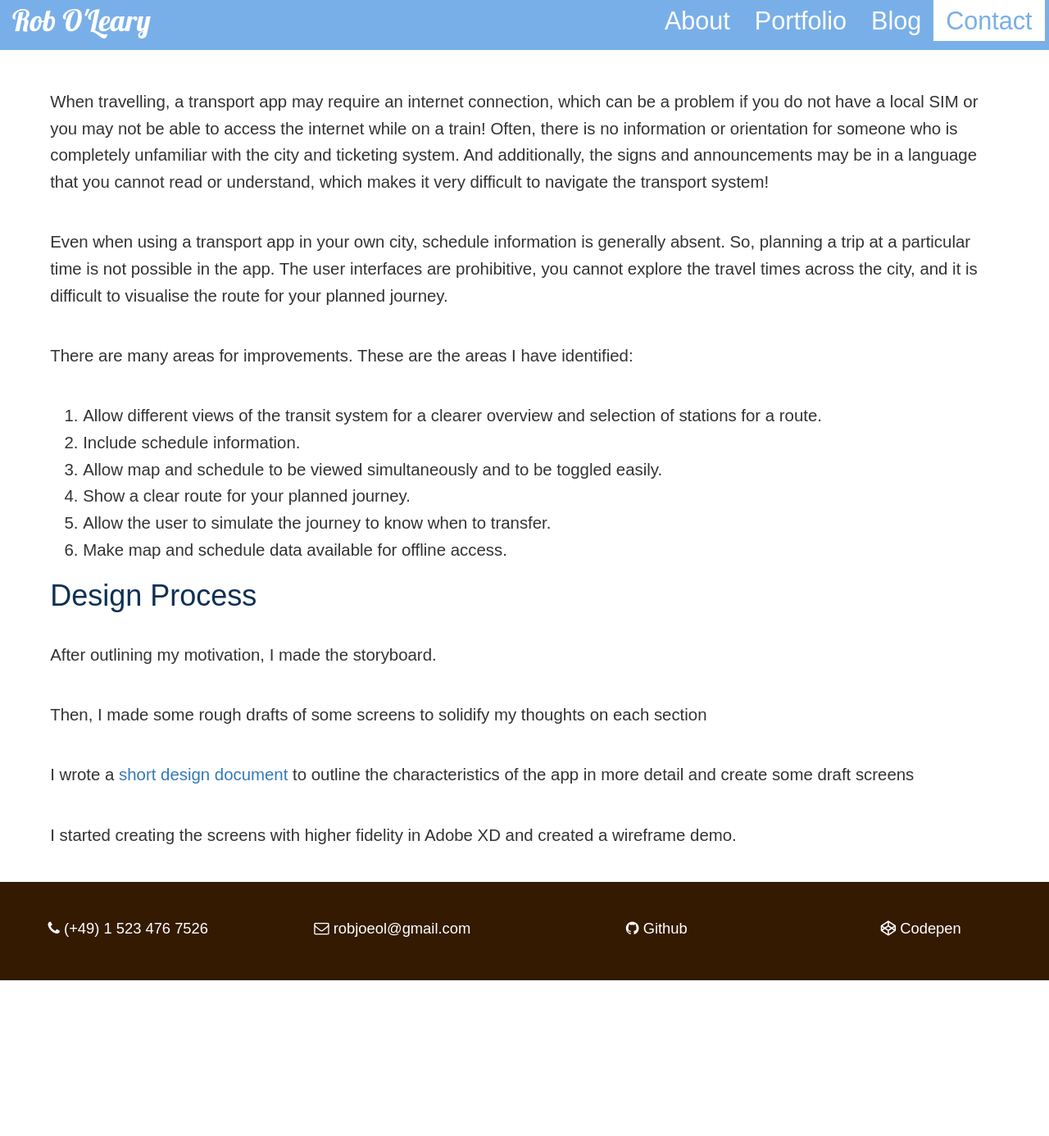
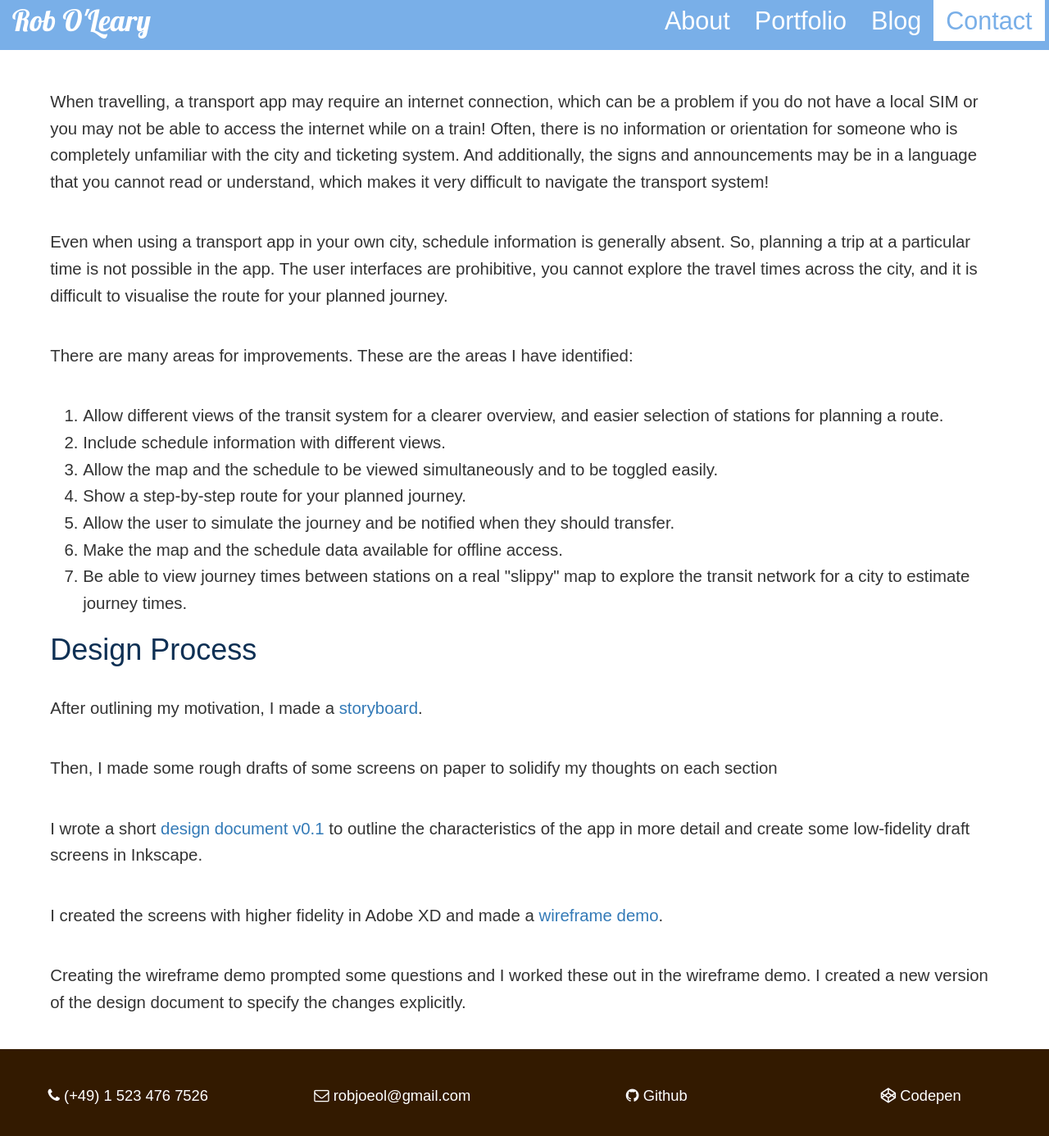
Before and after one commit to robole/robole.github.io, a Jekyll site: the page built from _pages/metro-app.html, in a window 1280 px wide and 1400 px high, scrolled down 2093 px. Shown: the top 1386 px of the window at 82% size. Built offline with Jekyll 4.4.1, drawn with Linux system fonts in a browser that asks for light colours; before the commit the page ends 3289 px from its top, so only the background shows below that.

Commit message:
added internal links

```diff
--- a/_pages/metro-app.html
+++ b/_pages/metro-app.html
@@ -6,9 +6,9 @@ permalink: /metro-app
 <div class="top-container content scrollable">
   <h1>Metro App</h1>
   <p>A friendly, intuitive app for navigating commuter transport services and planning journeys in many cities, with maps and schedules available for offline use.</p>
-  <h1>Storyboard</h1>
+  <h1><a name="storyboard">Storyboard</a></h1>
   <img src="/assets/img/0. Storyboard.png" alt="metro app storyboard"/>
-  <h1>Wireframe Demo</h1>
+  <h1><a name="wireframe">Wireframe Demo</a></h1>
   <iframe width="400" height="640" src="https://xd.adobe.com/embed/cdda4159-6a26-4975-befa-e1c7bf44e110" frameborder="0" allowfullscreen></iframe>
   <h1>Motivation</h1>
   <p>The idea for this app was borne from my frustration of using transport apps!</p>
@@ -24,17 +24,20 @@ permalink: /metro-app
     your planned journey.</p>
     <p>There are many areas for improvements. These are the areas I have identified:
       <ol>
-        <li>Allow different views of the transit system for a clearer overview and selection of stations for a route.</li>
-        <li>Include schedule information.</li>
-        <li>Allow map and schedule to be viewed simultaneously and to be toggled easily.</li>
-        <li>Show a clear route for your planned journey.</li>
-        <li>Allow the user to simulate the journey to know when to transfer.</li>
-        <li>Make map and schedule data available for offline access.</li>
+        <li>Allow different views of the transit system for a clearer overview, and easier selection of stations for planning a route.</li>
+        <li>Include schedule information with different views.</li>
+        <li>Allow the map and the schedule to be viewed simultaneously and to be toggled easily.</li>
+        <li>Show a step-by-step route for your planned journey.</li>
+        <li>Allow the user to simulate the journey and be notified when they should transfer.</li>
+        <li>Make the map and the schedule data available for offline access.</li>
+        <li>Be able to view journey times between stations on a real "slippy" map to explore the transit network for a city to estimate journey times.</li>
     </ol>
     <h1>Design Process</h1>
-    <p>After outlining my motivation, I made the storyboard.</p>
-    <p>Then, I made some rough drafts of some screens to solidify my thoughts on each section</p>
-    <p>I wrote a <a href="assets\documents\Metro App Design v0-1.pdf">short design document</a> to outline
-      the characteristics of the app in more detail and create some draft screens</p>
-    <p>I started creating the screens with higher fidelity in Adobe XD and created a wireframe demo.</p>
+    <p>After outlining my motivation, I made a <a href="#storyboard">storyboard</a>.</p>
+    <p>Then, I made some rough drafts of some screens on paper to solidify my thoughts on each section</p>
+    <p>I wrote a short <a href="assets\documents\Metro App Design v0-1.pdf">design document v0.1</a> to outline
+      the characteristics of the app in more detail and create some low-fidelity draft screens in Inkscape.</p>
+    <p>I created the screens with higher fidelity in Adobe XD and made a <a href="#wireframe">wireframe demo</a>.</p>
+    <p>Creating the wireframe demo prompted some questions and I worked these out in the wireframe
+       demo. I created a new version of the design document to specify the changes explicitly.</p>
 </div>
```
